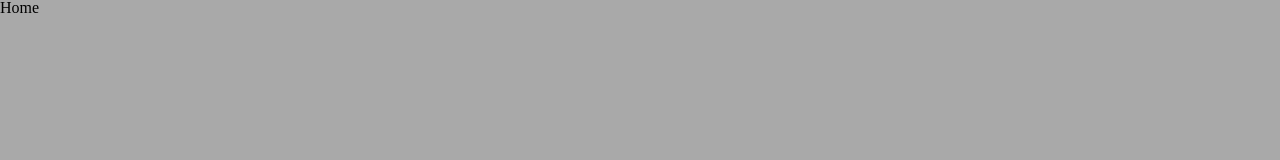
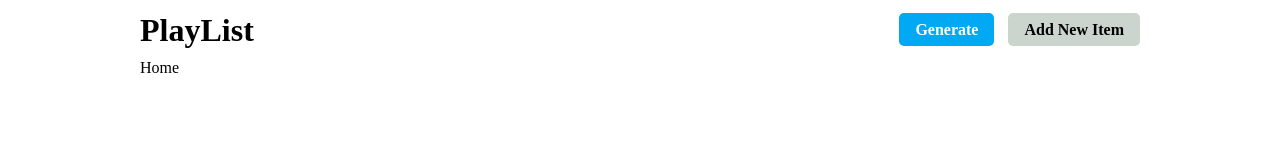
Before and after one commit to ismail-klc/playlist-generator, a website built with webpack: page public/index.html in a window 1280 px wide. Built offline with nearby package versions, Linux system fonts and the light colour scheme.

Commit message:
Navbar implemented, Generate and Add pages created.

```diff
--- a/public/css/style.css
+++ b/public/css/style.css
@@ -25,7 +25,6 @@ footer, header, hgroup, menu, nav, section {
 }
 body {
     line-height: 1;
-    background-color: darkgray;
 }
 ol, ul {
     list-style: none;
@@ -42,3 +41,55 @@ table {
     border-collapse: collapse;
     border-spacing: 0;
 }
+
+#root{
+    max-width: 1000px;
+    margin: auto;
+    padding: 0 10px;
+}
+
+a{
+    text-decoration: none;
+}
+
+.navbar{
+    display: flex;
+    justify-content: space-between;
+    height: 60px;
+    align-items: center;
+}
+
+#header{
+    font-size: xx-large;
+    color: black;
+    font-weight: bold;
+}
+
+#header:hover{
+    color: #666;
+}
+
+#generate{
+    background-color: #01A9F4;
+    padding: 8px 16px;
+    color: white;
+    border-radius: 5px;
+    font-weight: bold;
+}
+
+#generate:hover{
+    background-color: #5ec5f5;
+}
+
+#add{
+    margin-left: 10px;
+    padding: 8px 16px;
+    background-color: #cbd4cd;
+    border-radius: 5px;
+    color: black;
+    font-weight: bold;
+}
+
+#add:hover{
+    background-color: #e6ede8;
+}
--- a/public/index.html
+++ b/public/index.html
@@ -8,7 +8,8 @@
 </head>
 <body>
     <div id="root">
-
+        <div id="navbar"></div>
+        <div id="content"></div>
     </div>
 </body>
 </html>
--- a/src/index.js
+++ b/src/index.js
@@ -2,22 +2,30 @@
 
 import '../public/css/style.css'
 import Home from './views/pages/Home'
+import Navbar from './views/components/Navbar';
 import Utils from './services/Utils.js'
+import Generate from './views/pages/Generate';
+import Add from './views/pages/Add';
 
 const routes = {
-    '/': Home
+    '/': Home,
+    '/generate': Generate,
+    '/add': Add
 };
 
 const router = async () => {
-    const root = document.getElementById('root');
-    const content = document.getElementById('page_container');
+    const root = document.getElementById('content');
+    const navbar = document.getElementById('navbar');
     const footer = document.getElementById('footer_container');
+
+    navbar.innerHTML = await Navbar.render();
+    await Navbar.after_render();
 
     let request = Utils.parseRequestURL()
 
     let parsedURL = (request.resource ? '/' + request.resource : '/') + (request.id ? '/:id' : '') + (request.verb ? '/' + request.verb : '')
 
-    let page = Home
+    let page = routes[parsedURL]
     root.innerHTML = await page.render();
     await page.after_render();
 }
--- /dev/null
+++ b/src/views/components/Navbar.js
@@ -0,0 +1,18 @@
+let Navbar = {
+    render: async () => {
+        let view = `
+            <nav class="navbar" role="navigation" aria-label="main navigation">
+                <a href="/#/" id="header">PlayList</a>
+                <div>
+                    <a href="/#/generate" id="generate">Generate</a>
+                    <a href="/#/add" id="add">Add New Item</a>
+                </div>
+            </nav>
+        `
+        return view
+    },
+    after_render: async () => { }
+
+}
+
+export default Navbar;
--- /dev/null
+++ b/src/views/pages/Add.js
@@ -0,0 +1,15 @@
+let Add = {
+    render : async () => {
+        let view = `
+            <section>
+                <h1> Add </h1>
+            </section>
+        `
+        return view
+    }
+    , after_render: async () => {
+    }
+
+}
+
+export default Add;
--- /dev/null
+++ b/src/views/pages/Generate.js
@@ -0,0 +1,15 @@
+let Generate = {
+    render : async () => {
+        let view = `
+            <section>
+                <h1> Generate </h1>
+            </section>
+        `
+        return view
+    }
+    , after_render: async () => {
+    }
+
+}
+
+export default Generate;
```
